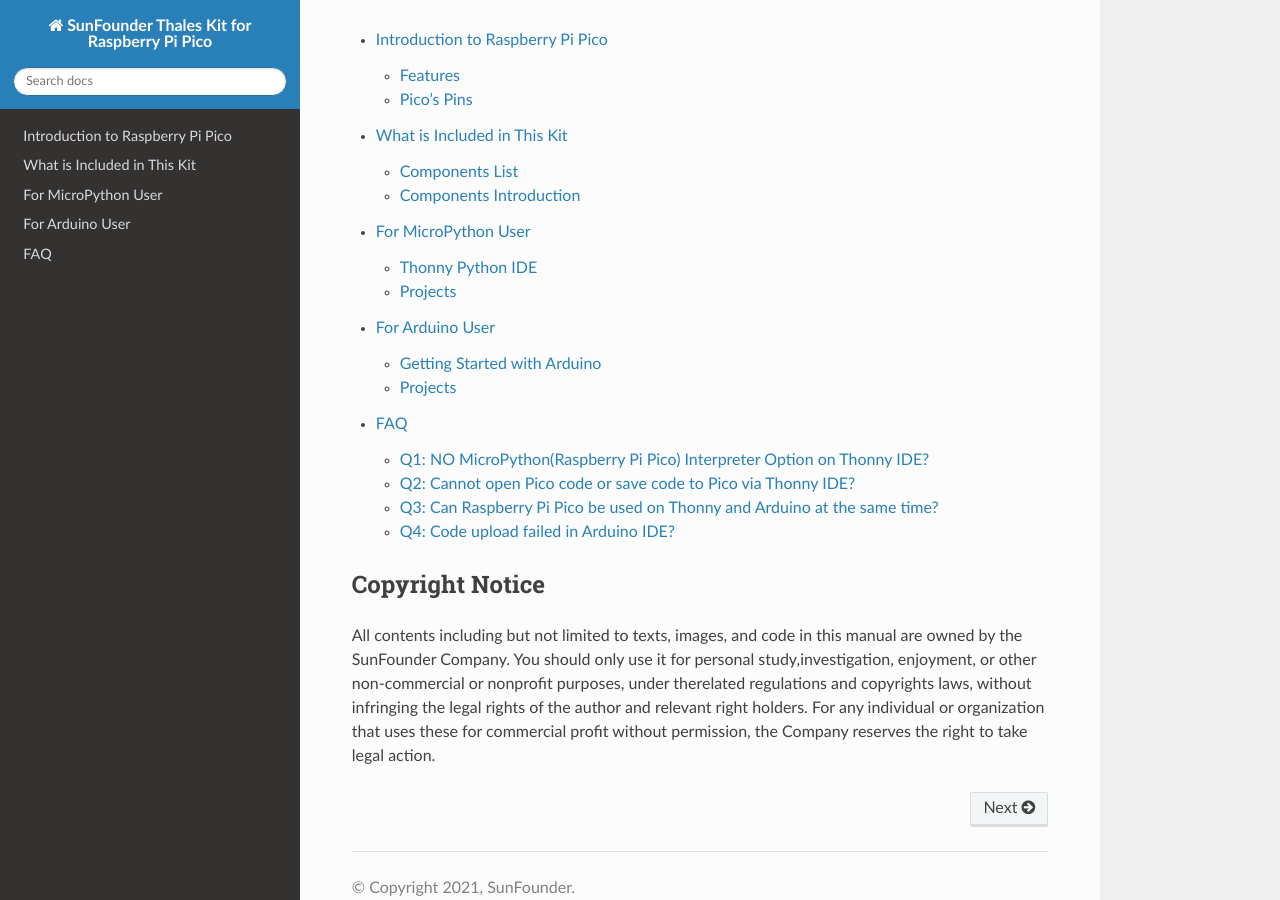
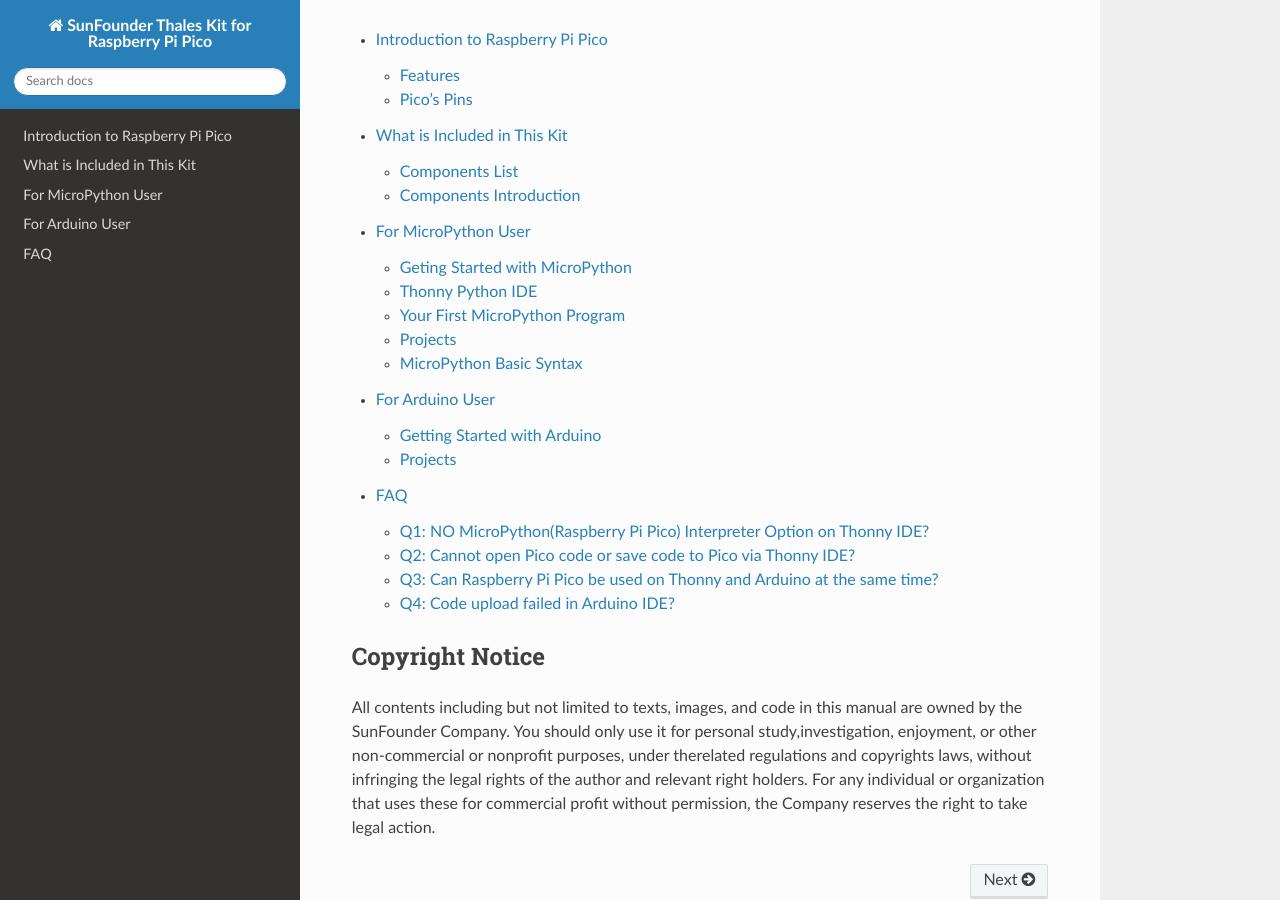
Before and after one commit to sunfounder/thales_kit, a Sphinx documentation site: the page built from docs/source/index.rst, in a window 1280 px wide and 900 px high, scrolled down 540 px. Built offline with Sphinx 7.4.7 and the Read the Docs theme 2.0.0, drawn with Linux system fonts in a browser that asks for light colours; pages that are not in the unit, such as notebooks, are missing from menus.

Commit message:
Update for_micropython_user.rst

```diff
--- a/docs/source/for_micropython_user.rst
+++ b/docs/source/for_micropython_user.rst
@@ -8,8 +8,8 @@
 .. toctree::
     :maxdepth: 2
 
-    getting_started_with_microPython
+    getting_started_with_micropython
     thonny_python_ide
-    your_first_microPython_program
+    your_first_micropython_program
     projects_micropython
-    microPython_basic_syntax
+    micropython_basic_syntax
```
